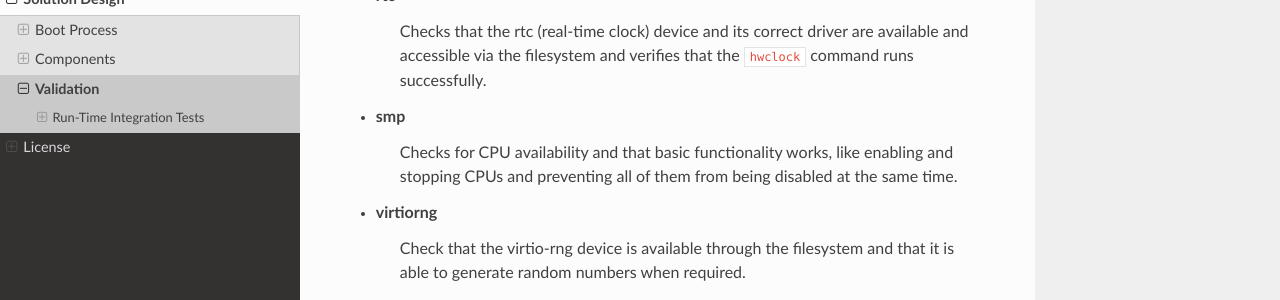
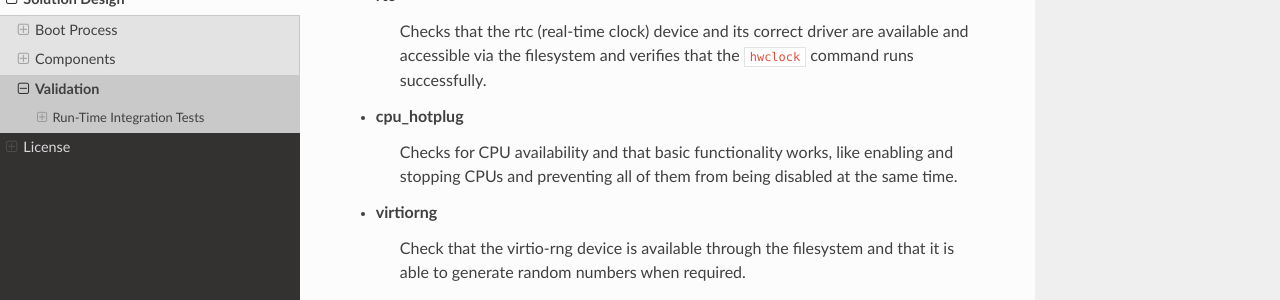
Before and after one commit to DensoSVIC/arm-sw-stack, a Sphinx documentation site: the page built from documentation/design/validation.rst, in a window 1280 px wide and 900 px high, scrolled down 1512 px. Shown: the part 151-451 px from the top of the window. Built offline with Sphinx 7.4.7 and the Read the Docs theme 2.0.0, drawn with Linux system fonts in a browser that asks for light colours.

Commit message:
Update BSP test test name
A recent change in meta-arm has changed the name of one of the
BSP test from "smp" to "cpu_hotplug", update the documentation
and the dictionary.txt.

Issue-Id: SCM-5838
Signed-off-by: Luca Fancellu <luca.fancellu@arm.com>

```diff
--- a/documentation/design/validation.rst
+++ b/documentation/design/validation.rst
@@ -87,7 +87,7 @@ The BSP Tests consist of a series of device tests that can be found in
    available and accessible via the filesystem and verifies that the
    ``hwclock`` command runs successfully.
 
-* smp
+* cpu_hotplug
    Checks for CPU availability and that basic functionality works, like
    enabling and stopping CPUs and preventing all of them from being
    disabled at the same time.
--- a/documentation/user_guide/reproduce.rst
+++ b/documentation/user_guide/reproduce.rst
@@ -182,7 +182,7 @@ The following validation tests can be performed on the Reference Stack:
         2022-12-07 09:10:02 - INFO     - RESULTS - test_10_linuxboot.LinuxBootTest.test_linux_boot: PASSED (201.16s)
         2022-12-07 09:10:16 - INFO     - RESULTS - test_20_bsp.BspTest.test_networking: PASSED (13.54s)
         2022-12-07 09:11:20 - INFO     - RESULTS - test_20_bsp.BspTest.test_rtc: PASSED (4.61s)
-        2022-12-07 09:11:56 - INFO     - RESULTS - test_20_bsp.BspTest.test_smp: PASSED (35.33s)
+        2022-12-07 09:11:56 - INFO     - RESULTS - test_20_bsp.BspTest.test_cpu_hotplug: PASSED (35.33s)
         2022-12-07 09:12:01 - INFO     - RESULTS - test_20_bsp.BspTest.test_virtiorng: PASSED (5.58s)
         2022-12-07 09:12:04 - INFO     - RESULTS - test_20_bsp.BspTest.test_watchdog: PASSED (3.45s)
         2022-12-07 09:12:04 - INFO     - SUMMARY:
```
Also changed, not shown: 1 other file.
